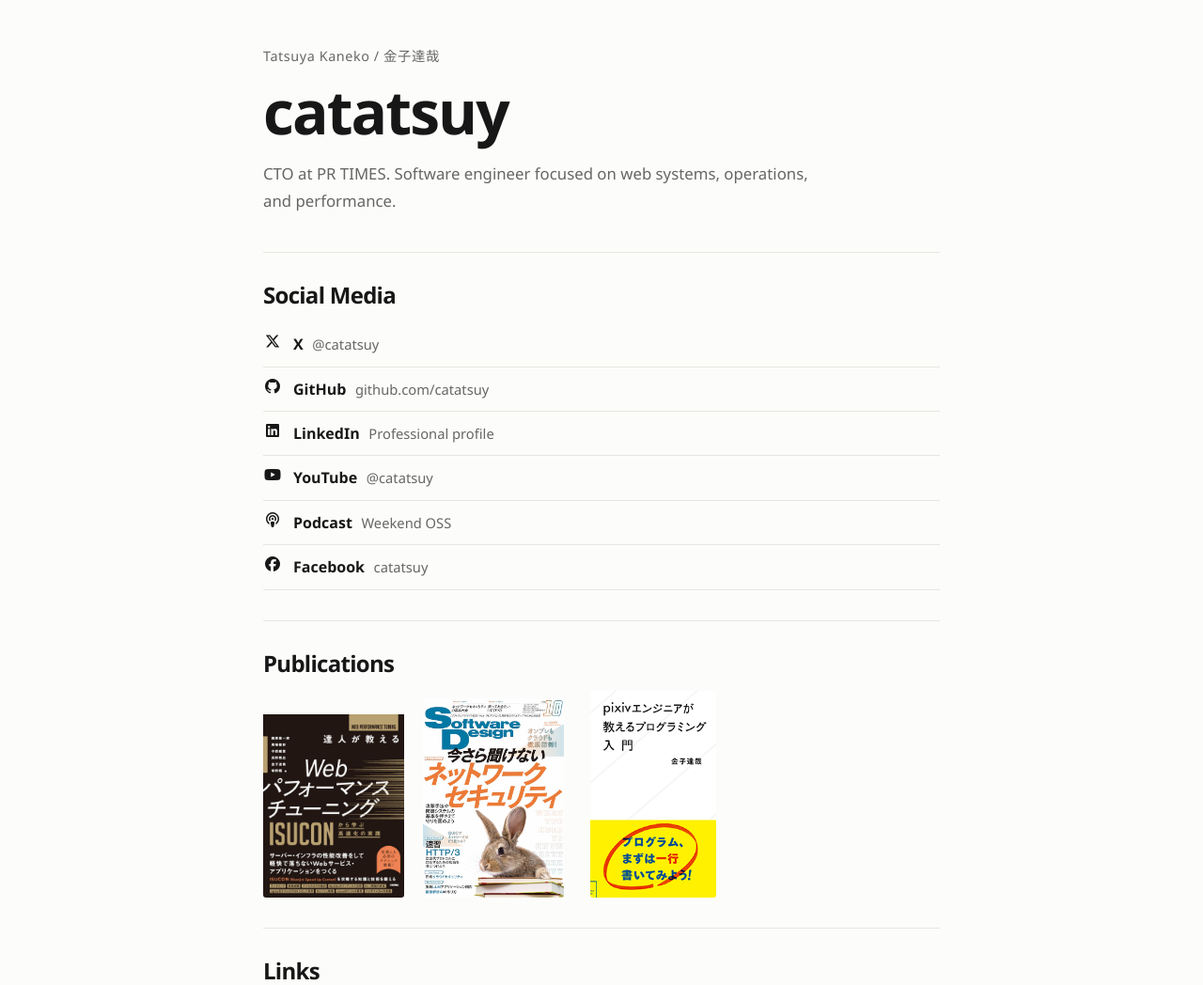
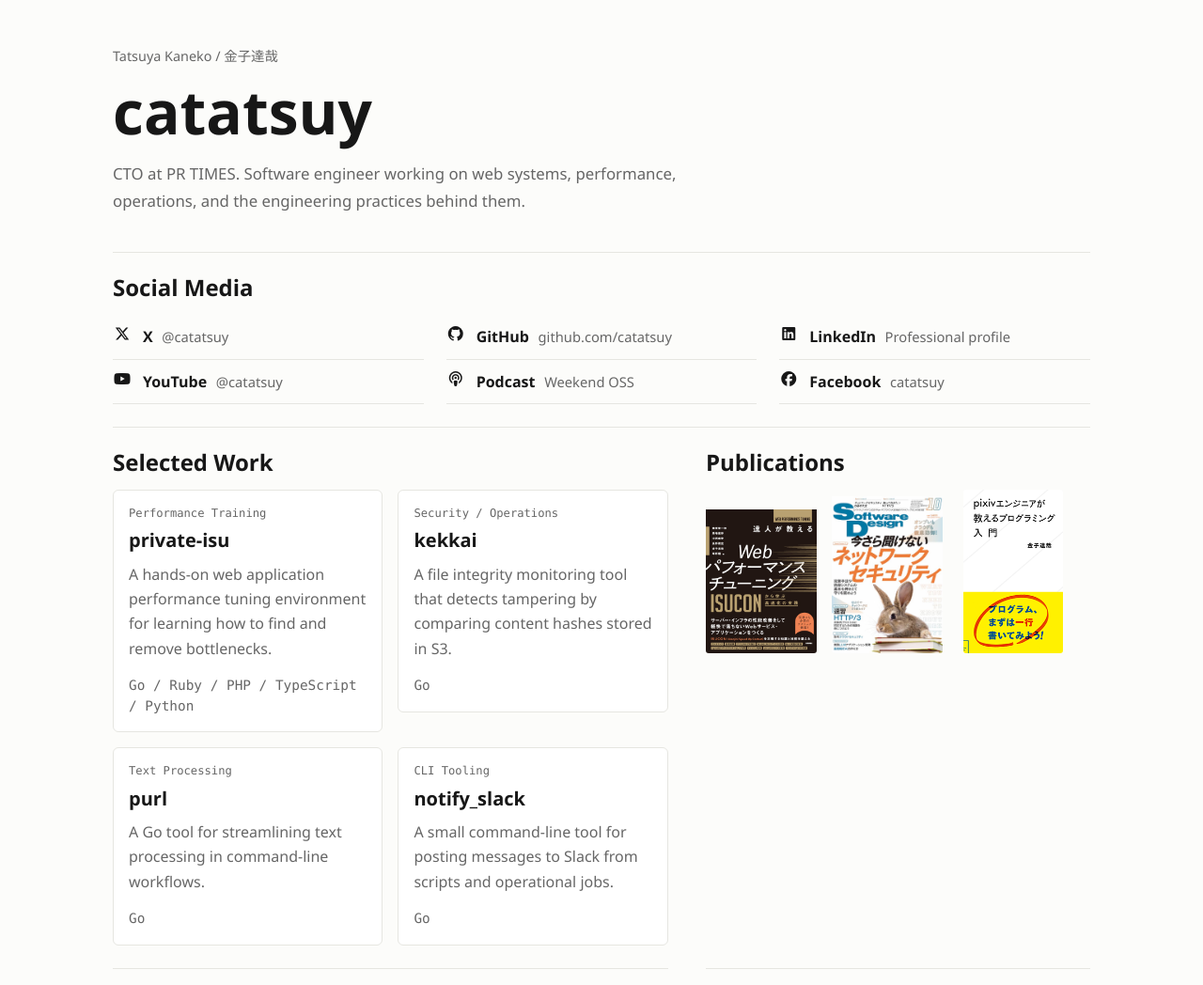
Before and after one commit to catatsuy/catatsuy_org_astro, an Astro site: page / in a window 1280 px wide. Shown: the top 1048 px of the page at 94% size. Built offline with nearby package versions, Linux system fonts and the light colour scheme; Astro itself is replaced by a stand-in of ours.

Commit message:
PCのデザイン変更

```diff
--- a/src/components/Footer.astro
+++ b/src/components/Footer.astro
@@ -22,10 +22,12 @@ const currentYear: number = new Date().getFullYear();
 </footer>
 <style>
   footer {
-    width: min(720px, calc(100% - 2rem));
+    display: flex;
+    justify-content: space-between;
+    gap: 1rem;
+    width: min(1040px, calc(100% - 2rem));
     margin: 3rem auto 0;
     padding: 1.5rem 0 2.5rem;
-    text-align: left;
     line-height: 1.7;
     border-top: 1px solid var(--line);
     color: var(--muted);
@@ -39,4 +41,22 @@ const currentYear: number = new Date().getFullYear();
   .copyright {
     letter-spacing: 0.01em;
   }
+
+  .source {
+    text-align: right;
+  }
+
+  @media (max-width: 720px) {
+    footer {
+      display: block;
+      width: min(100%, calc(100% - 1.25rem));
+      margin-top: 2rem;
+      padding: 1.25rem 0 2rem;
+    }
+
+    .source {
+      margin-top: 0.25rem;
+      text-align: left;
+    }
+  }
 </style>
--- a/src/layouts/Layout.astro
+++ b/src/layouts/Layout.astro
@@ -134,7 +134,7 @@ const {
   h4 {
     font-family: var(--heading-font);
     line-height: 1.08;
-    letter-spacing: -0.03em;
+    letter-spacing: 0;
     margin: 0;
   }
 
--- a/src/pages/index.astro
+++ b/src/pages/index.astro
@@ -102,6 +102,41 @@ const archivedLinks = [
   },
 ];
 
+const selectedWorks = [
+  {
+    name: "private-isu",
+    category: "Performance Training",
+    description:
+      "A hands-on web application performance tuning environment for learning how to find and remove bottlenecks.",
+    href: "https://github.com/catatsuy/private-isu",
+    language: "Go / Ruby / PHP / TypeScript / Python",
+  },
+  {
+    name: "kekkai",
+    category: "Security / Operations",
+    description:
+      "A file integrity monitoring tool that detects tampering by comparing content hashes stored in S3.",
+    href: "https://github.com/catatsuy/kekkai",
+    language: "Go",
+  },
+  {
+    name: "purl",
+    category: "Text Processing",
+    description:
+      "A Go tool for streamlining text processing in command-line workflows.",
+    href: "https://github.com/catatsuy/purl",
+    language: "Go",
+  },
+  {
+    name: "notify_slack",
+    category: "CLI Tooling",
+    description:
+      "A small command-line tool for posting messages to Slack from scripts and operational jobs.",
+    href: "https://github.com/catatsuy/notify_slack",
+    language: "Go",
+  },
+];
+
 const experience = [
   {
     period: "2021/04 -",
@@ -154,12 +189,12 @@ const publications = [
       <p class="eyebrow">Tatsuya Kaneko / 金子達哉</p>
       <h1>catatsuy</h1>
       <p class="lead">
-        CTO at PR TIMES. Software engineer focused on web systems, operations,
-        and performance.
+        CTO at PR TIMES. Software engineer working on web systems, performance,
+        operations, and the engineering practices behind them.
       </p>
     </header>
 
-    <section class="section">
+    <section class="section section-social">
       <h2>Social Media</h2>
       <div class="section-body">
         <ul class="social-list" role="list">
@@ -177,7 +212,27 @@ const publications = [
       </div>
     </section>
 
-    <section class="section">
+    <section class="section section-work">
+      <h2>Selected Work</h2>
+      <div class="section-body">
+        <ul class="work-list" role="list">
+          {
+            selectedWorks.map((work) => (
+              <li>
+                <a href={work.href} target="_blank" rel="noreferrer">
+                  <span class="work-category">{work.category}</span>
+                  <span class="work-name">{work.name}</span>
+                  <span class="work-description">{work.description}</span>
+                  <span class="work-language">{work.language}</span>
+                </a>
+              </li>
+            ))
+          }
+        </ul>
+      </div>
+    </section>
+
+    <section class="section section-publications">
       <h2>Publications</h2>
       <div class="section-body">
         <div class="books">
@@ -198,7 +253,7 @@ const publications = [
       </div>
     </section>
 
-    <section class="section">
+    <section class="section section-links">
       <h2>Links</h2>
       <div class="section-body">
         <ul class="link-list" role="list">
@@ -216,7 +271,7 @@ const publications = [
       </div>
     </section>
 
-    <section class="section">
+    <section class="section section-experience">
       <h2>Professional Experience</h2>
       <div class="section-body">
         <ul class="timeline" role="list">
@@ -237,7 +292,7 @@ const publications = [
       </div>
     </section>
 
-    <section class="section">
+    <section class="section section-profile">
       <h2>Profile</h2>
       <div class="section-body">
         <p>
@@ -246,15 +301,14 @@ const publications = [
             Tokyo Institute of Technology
           </a>
           (now
-          <a href="https://www.isct.ac.jp/" target="_blank" rel="noreferrer">
-            Institute of Science Tokyo
-          </a>
-          ), graduated in 2013/09.
+          <a href="https://www.isct.ac.jp/" target="_blank" rel="noreferrer"
+            >Institute of Science Tokyo</a
+          >{"), graduated in 2013/09."}
         </p>
       </div>
     </section>
 
-    <section class="section">
+    <section class="section section-other">
       <h2>Other Links</h2>
       <div class="section-body">
         <p class="note">These are archived or no longer actively updated.</p>
@@ -277,12 +331,16 @@ const publications = [
 
 <style>
   .page {
-    width: min(720px, calc(100% - 2rem));
+    display: grid;
+    grid-template-columns: minmax(0, 1.3fr) minmax(0, 0.9fr);
+    column-gap: 2.5rem;
+    width: min(1040px, calc(100% - 2rem));
     margin: 0 auto;
     padding: 3rem 0 1rem;
   }
 
   .intro {
+    grid-column: 1 / -1;
     padding-bottom: 2.5rem;
     border-bottom: 1px solid var(--line);
   }
@@ -291,11 +349,11 @@ const publications = [
     margin: 0 0 0.75rem;
     color: var(--muted);
     font-size: 0.9rem;
-    letter-spacing: 0.04em;
+    letter-spacing: 0;
   }
 
   h1 {
-    font-size: clamp(2.6rem, 7vw, 4rem);
+    font-size: 4rem;
     font-weight: 700;
   }
 
@@ -308,8 +366,13 @@ const publications = [
   }
 
   .section {
-    padding: 2rem 0;
+    min-width: 0;
+    padding: 1.5rem 0;
     border-bottom: 1px solid var(--line);
+  }
+
+  .section-social {
+    grid-column: 1 / -1;
   }
 
   .section:last-child {
@@ -330,10 +393,17 @@ const publications = [
     line-height: 1.9;
   }
 
+  .social-list {
+    display: grid;
+    grid-template-columns: repeat(3, minmax(0, 1fr));
+    column-gap: 1.5rem;
+  }
+
   .link-list,
   .archive-list,
   .timeline,
-  .social-list {
+  .social-list,
+  .work-list {
     list-style: none;
     padding: 0;
     margin: 0;
@@ -369,6 +439,62 @@ const publications = [
     text-align: right;
   }
 
+  .work-list {
+    display: grid;
+    grid-template-columns: repeat(2, minmax(0, 1fr));
+    gap: 1rem;
+  }
+
+  .work-list li {
+    min-width: 0;
+  }
+
+  .work-list a {
+    display: flex;
+    flex-direction: column;
+    min-height: 11rem;
+    padding: 1rem;
+    border: 1px solid var(--line);
+    border-radius: 6px;
+    background: var(--surface);
+  }
+
+  .work-list a:is(:hover, :focus-visible) {
+    border-color: #cfcfc8;
+  }
+
+  .work-category {
+    color: var(--muted);
+    font-family: var(--mono-font);
+    font-size: 0.76rem;
+    line-height: 1.4;
+  }
+
+  .work-name {
+    margin-top: 0.45rem;
+    color: var(--text);
+    font-size: 1.25rem;
+    font-weight: 700;
+    line-height: 1.25;
+    overflow-wrap: anywhere;
+  }
+
+  .work-description {
+    margin-top: 0.65rem;
+    color: var(--muted);
+    line-height: 1.65;
+  }
+
+  .work-language {
+    margin-top: auto;
+    padding-top: 1rem;
+    color: var(--muted);
+    font-family: var(--mono-font);
+    font-size: 0.9rem;
+    line-height: 1.5;
+    overflow-wrap: anywhere;
+  }
+
   .note {
     margin-bottom: 0.75rem;
     color: var(--muted);
@@ -401,7 +527,7 @@ const publications = [
   .books {
     display: flex;
     flex-wrap: wrap;
-    gap: 1.25rem;
+    gap: 1rem;
     align-items: end;
     justify-content: flex-start;
   }
@@ -410,14 +536,14 @@ const publications = [
     display: flex;
     justify-content: center;
     align-items: flex-end;
-    width: 150px;
-    flex: 0 0 150px;
+    width: 118px;
+    flex: 0 0 118px;
   }
 
   .book img {
     width: auto;
     max-width: 100%;
-    height: 220px;
+    height: 174px;
     border-radius: 3px;
     object-fit: contain;
     object-position: center bottom;
@@ -425,6 +551,7 @@ const publications = [
 
   @media (max-width: 720px) {
     .page {
+      display: block;
       width: min(100%, calc(100% - 1.25rem));
       padding-top: 2rem;
     }
@@ -446,9 +573,26 @@ const publications = [
       padding: 1.4rem 0;
     }
 
+    .social-list {
+      display: block;
+    }
+
     h2 {
       margin-bottom: 0.85rem;
       font-size: 1.3rem;
+    }
+
+    .work-list {
+      grid-template-columns: 1fr;
+    }
+
+    .work-list {
+      gap: 0.75rem;
+    }
+
+    .work-list a {
+      min-height: 0;
+      padding: 0.9rem;
     }
 
     .link-list a,
```
